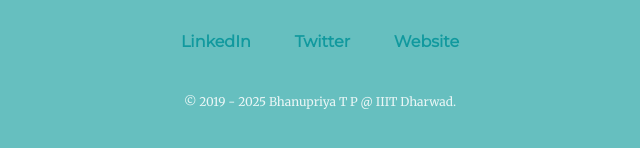
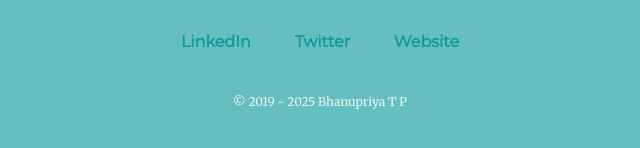
Before and after one commit to bhanu2097/my.profile, a plain HTML site: page index.html in a window 1280 px wide. Shown: the part 3420-3568 px from the top of the page, 320-960 px from the left. Drawn offline with Linux system fonts and the light colour scheme.

Commit message:
Update index.html

```diff
--- a/index.html
+++ b/index.html
@@ -68,7 +68,7 @@
     <a class="footer-link" href="https://www.linkedin.com/in/bhanupriya-t-p-55645b20a/">LinkedIn</a>
     <a class="footer-link" href="https://twitter.com/jeon_1211">Twitter</a>
     <a class="footer-link" href="https://sana-light.github.io/cv/">Website</a>
-    <p class="copy-right">© 2019 - <span id="year"></span> Bhanupriya T P @ IIIT Dharwad.</p>
+    <p class="copy-right">© 2019 - <span id="year"></span> Bhanupriya T P</p>
   </div>
 <script>
   document.getElementById("year").textContent = new Date().getFullYear();
```
